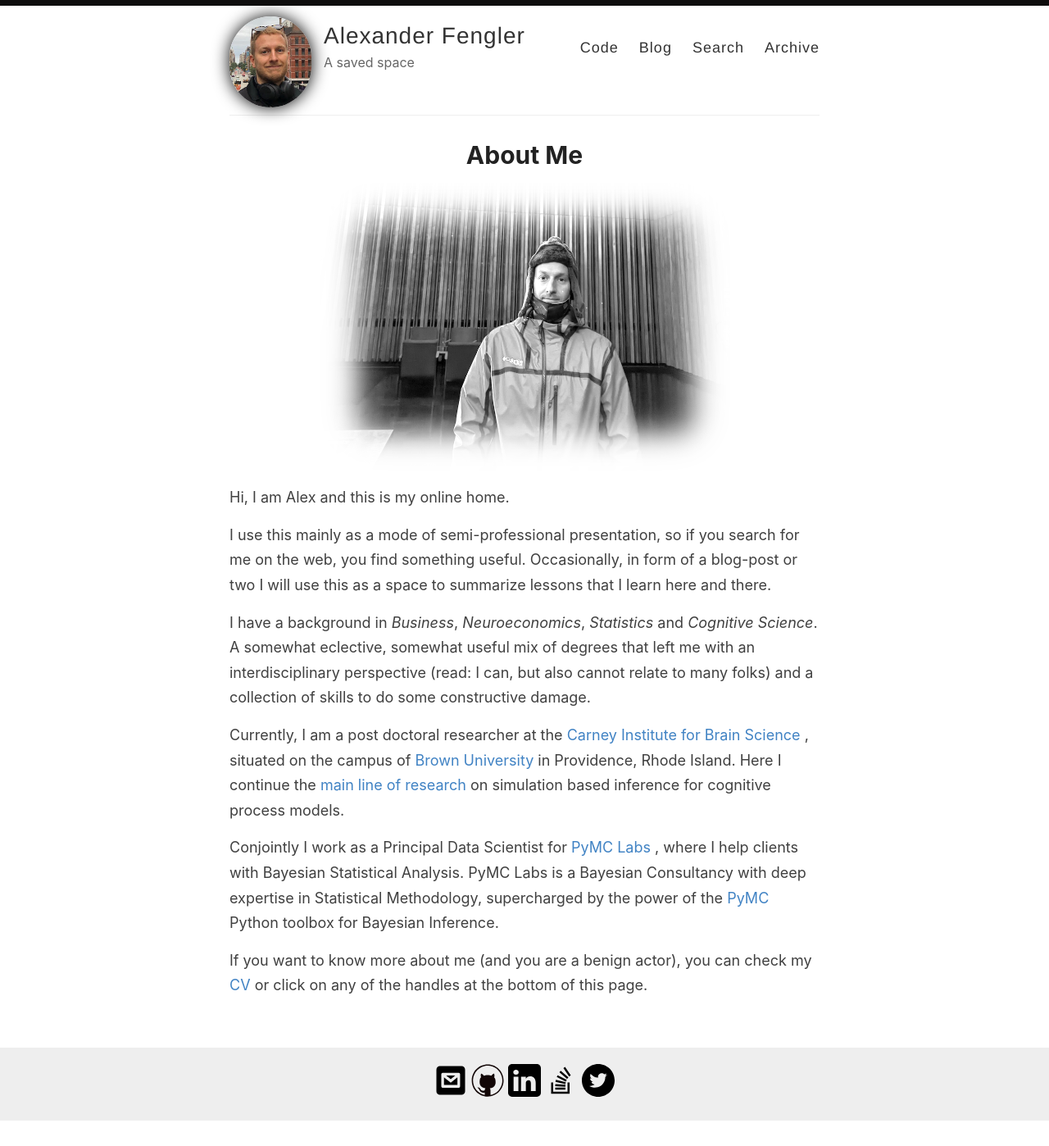
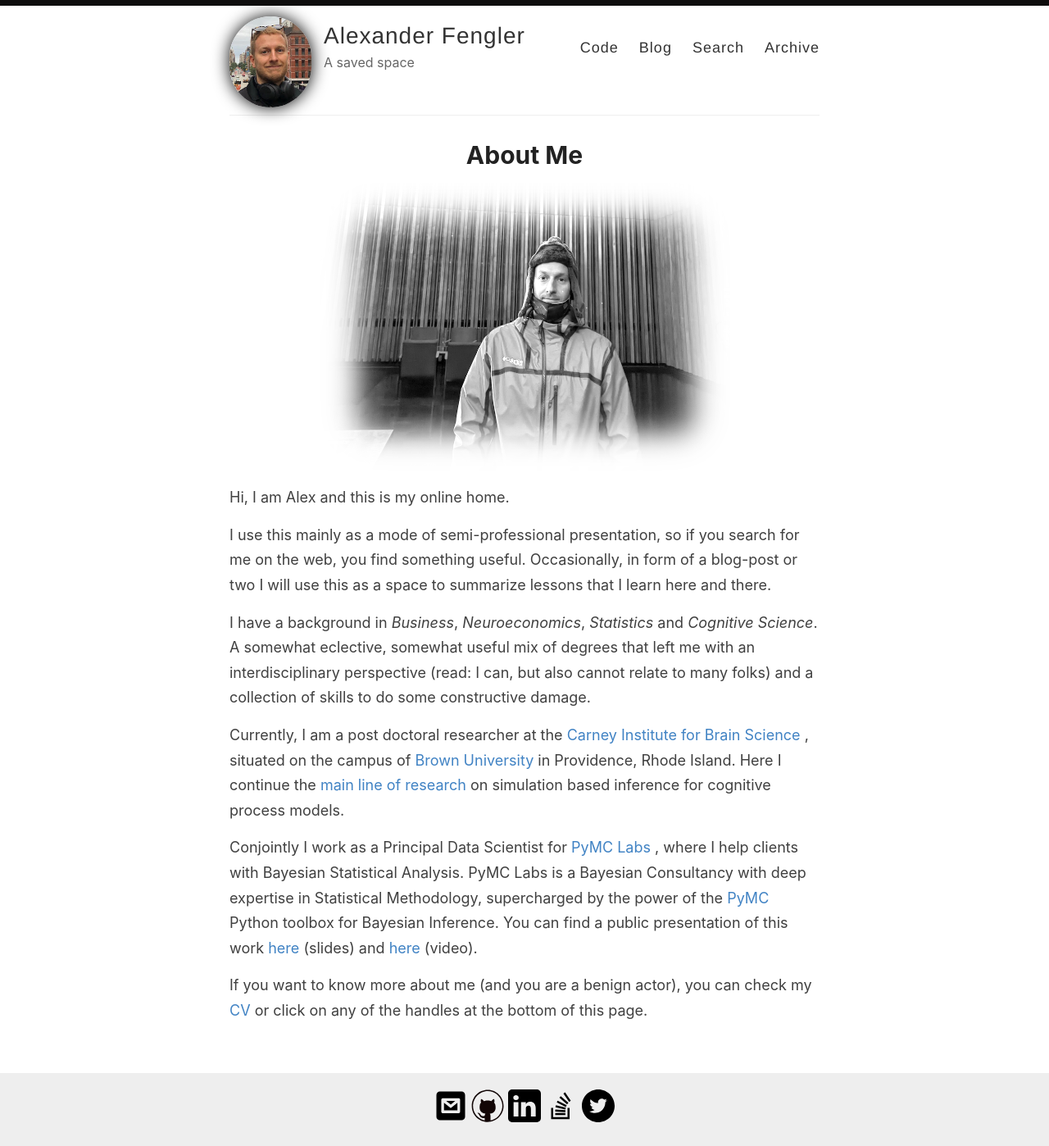
Before and after one commit to AlexanderFengler/AlexanderFengler.github.io, a Jekyll site: the page built from _pages/about.md, in a window 1280 px wide. Shown: the whole page at 82% size. Built offline with Jekyll 4.4.1, drawn with Linux system fonts in a browser that asks for light colours; before the commit the page ends 1368 px from its top, so only the background shows below that.

Commit message:
add some links and a presentation

```diff
--- a/_pages/about.md
+++ b/_pages/about.md
@@ -23,10 +23,10 @@ do some constructive damage.
 
 Currently, I am a post doctoral researcher at the <a href="https://www.brown.edu/carney/">Carney Institute for Brain Science </a>, situated on the
 campus of <a href="https://www.brown.edu/">Brown University </a> in Providence, Rhode Island.
-Here I continue the <a href="https://elifesciences.org/articles/65074">main line of research </a> on simulation based inference for cognitive process models.
+Here I continue the <a href="https://elifesciences.org/articles/65074"> main line of research </a> on simulation based inference for cognitive process models.
 
 Conjointly I work as a Principal Data Scientist for <a href="https://www.pymc-labs.io/"> PyMC Labs </a>,
 where I help clients with Bayesian Statistical Analysis. PyMC Labs is a Bayesian Consultancy with deep expertise in Statistical Methodology,
-supercharged by the power of the <a href="https://www.pymc.io/welcome.html">PyMC</a> Python toolbox for Bayesian Inference.
+supercharged by the power of the <a href="https://www.pymc.io/welcome.html">PyMC</a> Python toolbox for Bayesian Inference. You can find a public presentation of this work <a href="{{site.baseurl}}/data/webinar_pymc.pdf"> here </a> (slides) and <a href="https://www.youtube.com/watch?v=LD03v_eOo88"> here </a> (video).
 
 If you want to know more about me (and you are a benign actor), you can check my <a href="{{site.baseurl}}/data/af_docs_cv_webpage.pdf">CV</a> or click on any of the handles at the bottom of this page.
```
Also changed, not shown: 7 other files.
